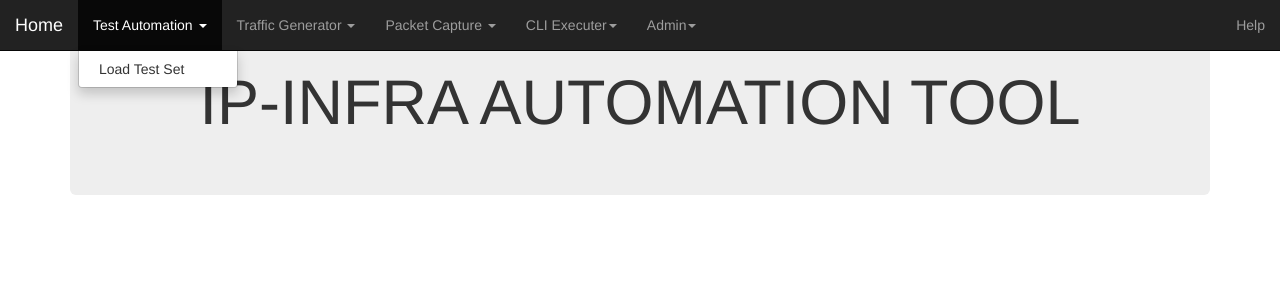
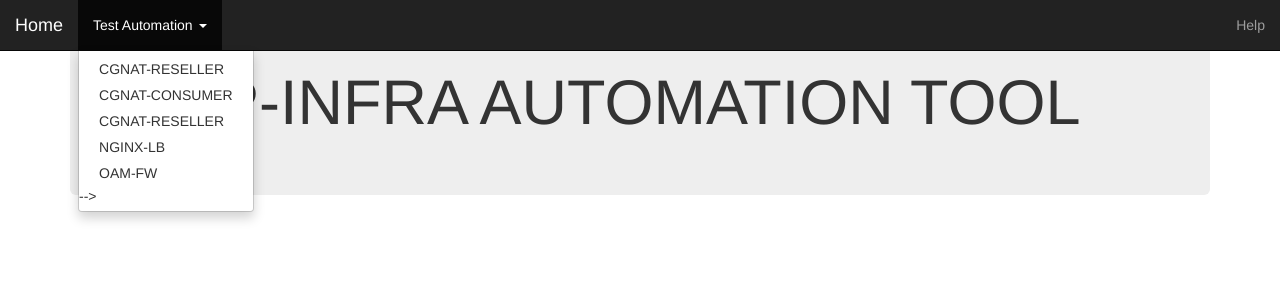
Before and after one commit to aamitthapa/IP-Infra-Automation, a PHP site: page /load_test_set.php in a window 1280 px wide, after a click on "Test Automation". Shown: the top 300 px of the page. Run offline with PHP 8.4, Linux system fonts and the light colour scheme; some libraries are stand-ins or nearby versions.

Commit message:
Update load_test_set.php

```diff
--- a/load_test_set.php
+++ b/load_test_set.php
@@ -72,84 +72,13 @@ exec('python /var/www/html/test.py');
           <li class="dropdown">
             <a href="#" class="dropdown-toggle" data-toggle="dropdown" role="button" aria-haspopup="true" aria-expanded="false">Test Automation <span class="caret"></span></a>
             <ul class="dropdown-menu">
-              <li><a href='<?php Load_Test_Set(); ?>'>Load Test Set</a></li>
-<!--              <li><a href='<?php TA_CGNAT_RESELLER(); ?>'>CGNAT-RESELLER</a></li>
-              <li><a href='<?php TA_NGINX_LB(); ?>'>NGINX-LB</a></li>
-              <li><a href='<?php TA_OAM_FW(); ?>'>OAM-FW</a></li>
--->          </ul>
-
-
-            <!-- ####################Dashboards drop down stops here################### -->
-
-
-      <!-- ####################VNFss drop down starts here################### -->
-          <li class="dropdown">
-            <a href="#" class="dropdown-toggle" data-toggle="dropdown" role="button" aria-haspopup="true" aria-expanded="false">Traffic Generator <span class="caret"></span></a>
-            <ul class="dropdown-menu">
+              <li><a href='<?php TA_CGNAT_RESELLER(); ?>'>CGNAT-RESELLER</a></li>
               <li><a href='<?php TA_CGNAT_CONSUMER(); ?>'>CGNAT-CONSUMER</a></li>
               <li><a href='<?php TA_CGNAT_RESELLER(); ?>'>CGNAT-RESELLER</a></li>
               <li><a href='<?php TA_NGINX_LB(); ?>'>NGINX-LB</a></li>
               <li><a href='<?php TA_OAM_FW(); ?>'>OAM-FW</a></li>
-          </ul>
-
+-->          </ul>
       <!-- ####################VNFs drop down stops here################### -->
-
-            <!-- ####################Clouds drop down starts here################### -->
-          <li class="dropdown">
-            <a href="#" class="dropdown-toggle" data-toggle="dropdown" role="button" aria-haspopup="true" aria-expanded="false">Packet Capture <span class="caret"></span></a>
-            <ul class="dropdown-menu">
-              <li><a href='<?php TA_CGNAT_CONSUMER(); ?>'>CGNAT-CONSUMER</a></li>
-              <li><a href='<?php TA_CGNAT_RESELLER(); ?>'>CGNAT-RESELLER</a></li>
-              <li><a href='<?php TA_NGINX_LB(); ?>'>NGINX-LB</a></li>
-              <li><a href='<?php TA_OAM_FW(); ?>'>OAM-FW</a></li>
-          </ul>
-          <li class="dropdown">
-            <a href="#" class="dropdown-toggle" data-toggle="dropdown" role="button" aria-haspopup="true" aria-expanded="false">CLI Executer<span class="caret"></span></a>
-            <ul class="dropdown-menu">
-              <li><a href='<?php TA_CGNAT_CONSUMER(); ?>'>CGNAT-CONSUMER</a></li>
-              <li><a href='<?php TA_CGNAT_RESELLER(); ?>'>CGNAT-RESELLER</a></li>
-              <li><a href='<?php TA_NGINX_LB(); ?>'>NGINX-LB</a></li>
-              <li><a href='<?php TA_OAM_FW(); ?>'>OAM-FW</a></li>
-          </ul>
-
-            <li class="dropdown">
-              <a href="#" class="dropdown-toggle" data-toggle="dropdown" role="button" aria-haspopup="true" aria-expanded="false">Admin<span class="caret"></span></a>
-              <ul class="dropdown-menu">
-                    <li><a href="cloud6-vnfs.html">Add or Modify Test Library</a></li>
-                    <li><a href="cloud7-vnfs.html">Add or Modify DUT</a></li>
-                    <li><a href="cloud8-vnfs.html">Add or Modify APN</a></li>
-              </ul>
-      <!-- ####################Clouds drop down starts here################### -->
-
-  <!-- ############################################ -->
-<!--          <li class="dropdown">
-            <a href="#" class="dropdown-toggle" data-toggle="dropdown" role="button" aria-haspopup="true" aria-expanded="false">Server ILOs <span class="caret"></span></a>
-            <ul class="dropdown-menu">
-              <li><a href="cloud6-ilo.html">Cloud6</a></li>
-              <li><a href="cloud7-ilo.html">Cloud7</a></li>
-              <li><a href="cloud8-ilo.html">Cloud8</a></li>
-            </ul>
--->
-              <!-- Use this to separate a new link -->
-  <!-- ############################################ -->
-
-
-  <!-- ####################VNFss drop down starts here################### -->
-      <!-- <li class="dropdown">
-        <a href="#" class="dropdown-toggle" data-toggle="dropdown" role="button" aria-haspopup="true" aria-expanded="false">Router/Switches <span class="caret"></span></a>
-        <ul class="dropdown-menu">
-              <li><a href="ss.html">Spine Switch</a></li>
-              <li><a href="ls1.html">Leaf Switch11</a></li>
-              <li><a href="ls2.html">Leaf Switch12</a></li>
-        </ul> -->
-  <!-- ####################VNFs drop down stops here################### -->
-<!--  <li class="nav navbar-nav"><a href="router-switch.html">Router/Switches</a></li>
-  <li class="nav navbar-nav"><a href="kvm.html">KVMs</a></li>
--->
-            <!-- <a href="#" class="dropdown-toggle" data-toggle="dropdown" role="button" aria-haspopup="true" aria-expanded="false">Dropdown <span class="caret"></span></a> -->
-          <!-- ############################################ -->
-
-
   </ul>
 
         <!-- SEARCH BAR -->
```
